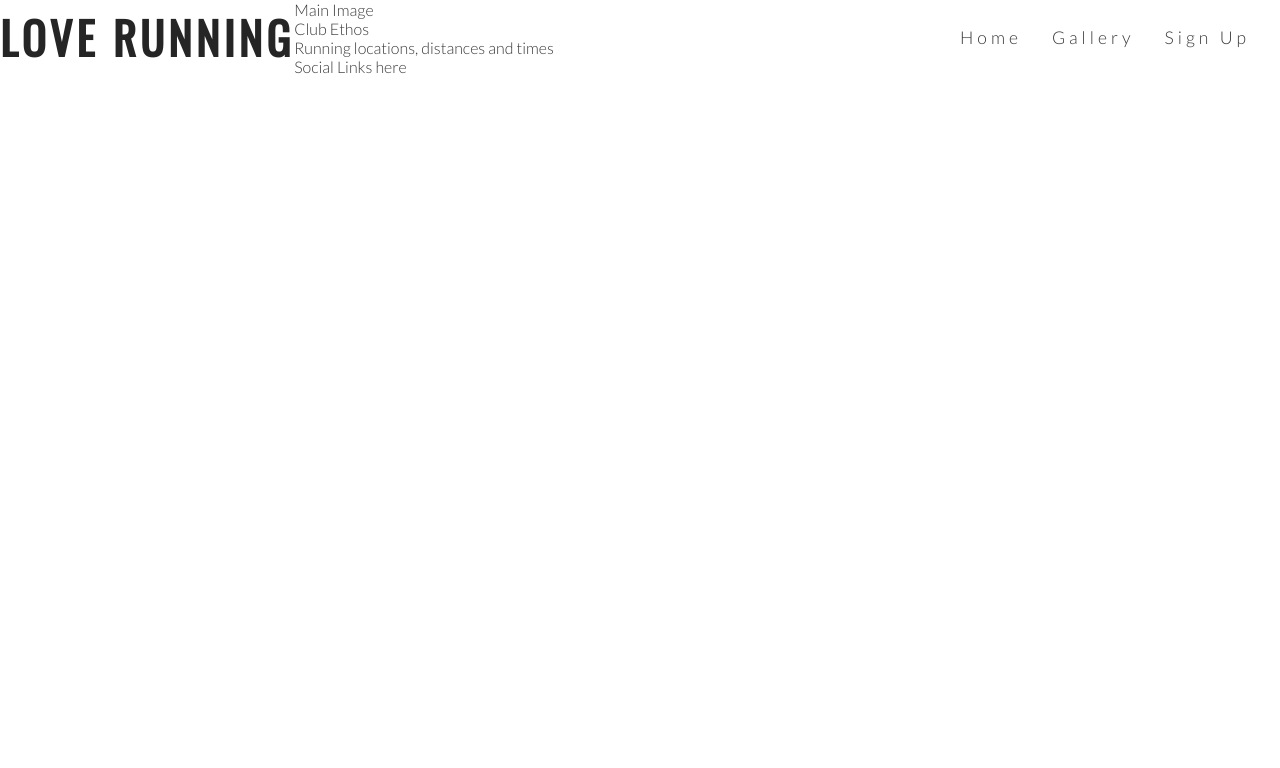
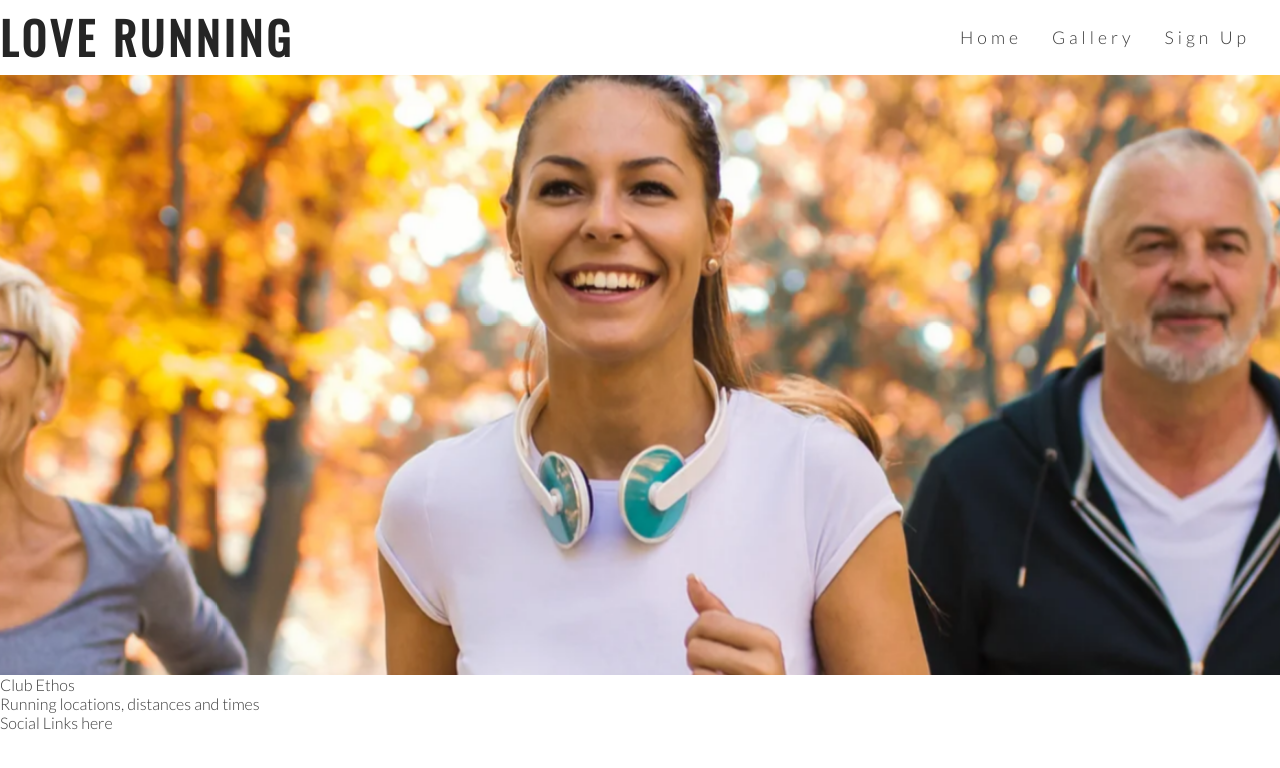
Before and after one commit to MHickey2/love-running, a plain HTML site: page index.html in a window 1280 px wide. Drawn offline with nearby package versions, Linux system fonts and the light colour scheme.

Commit message:
Add hero image and animation for zoom

```diff
--- a/assets/css/style.css
+++ b/assets/css/style.css
@@ -54,3 +54,32 @@ h1, h2 {
 .active {
     border-bottom: 1px solid #3a3a3a;
 }
+
+/* Hero Image */
+
+#hero-outer {
+    height: 600px;
+    width: 100%;
+    overflow: hidden;
+}
+
+#hero-image {
+    height: 600px;
+    width: 100%;
+    background: url("../images/hero-image.webp") no-repeat center center;
+
+    /* animates zoom effect on loading page */
+    animation-name: hero-zoom;
+    animation-duration: 5s;
+    animation-fill-mode: forwards;
+}
+
+/* creates the level of zoom for hero image */
+@keyframes hero-zoom {
+    from{
+        transform: scale(1);
+    }
+    to{
+        transform: scale(1.1);
+    }
+}
--- a/index.html
+++ b/index.html
@@ -23,8 +23,8 @@
 
             </ul>
         </nav>
-    <section>
-        Main Image
+    <section id="hero-outer">
+        <div id="hero-image"></div>
     </section>
     <section>
         Club Ethos
```
Also changed, not shown: assets/images/hero-image.webp (added).
